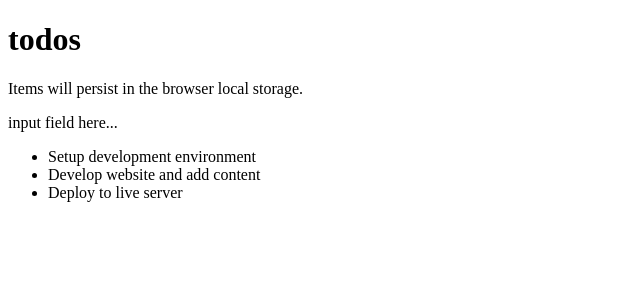
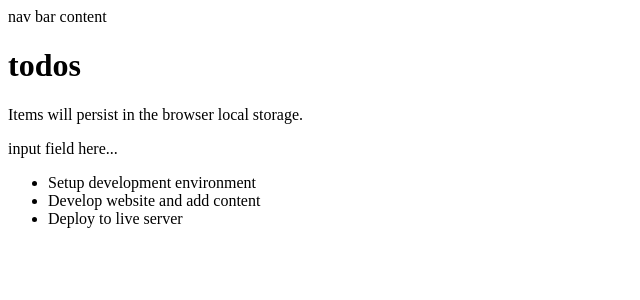
Before and after one commit to ismailakinkunmi/todo-app, a React (Vite) app: page / in a window 1280 px wide. Shown: the top 300 px of the page, without its empty margins (0-640 px from the left). Built offline with nearby package versions, Linux system fonts and the light colour scheme.

Commit message:
Add navbar components

```diff
--- a/src/components/Header.jsx
+++ b/src/components/Header.jsx
@@ -1,8 +1,9 @@
-//import React from "react";
+import Navbar from "@/components/Navbar";
 
 const Header = () => {
   return (
     <header>
+      <Navbar />
       <h1>todos</h1>
       <p>Items will persist in the browser local storage.</p>
     </header>
--- /dev/null
+++ b/src/components/Navbar.jsx
@@ -0,0 +1,6 @@
+import { useState } from "react";
+
+const Navbar = () => {
+  return <nav>nav bar content</nav>;
+};
+export default Navbar;
```
